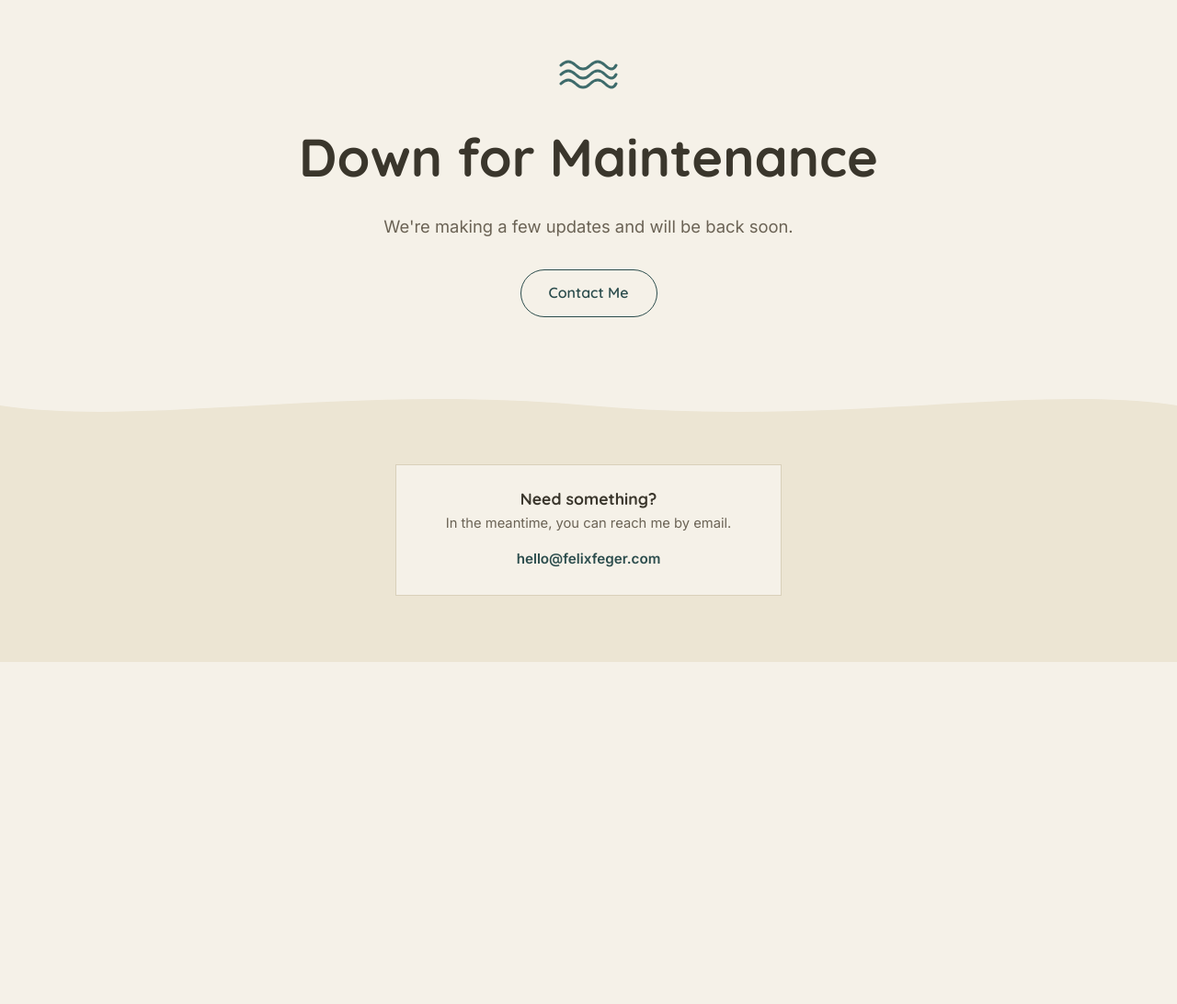
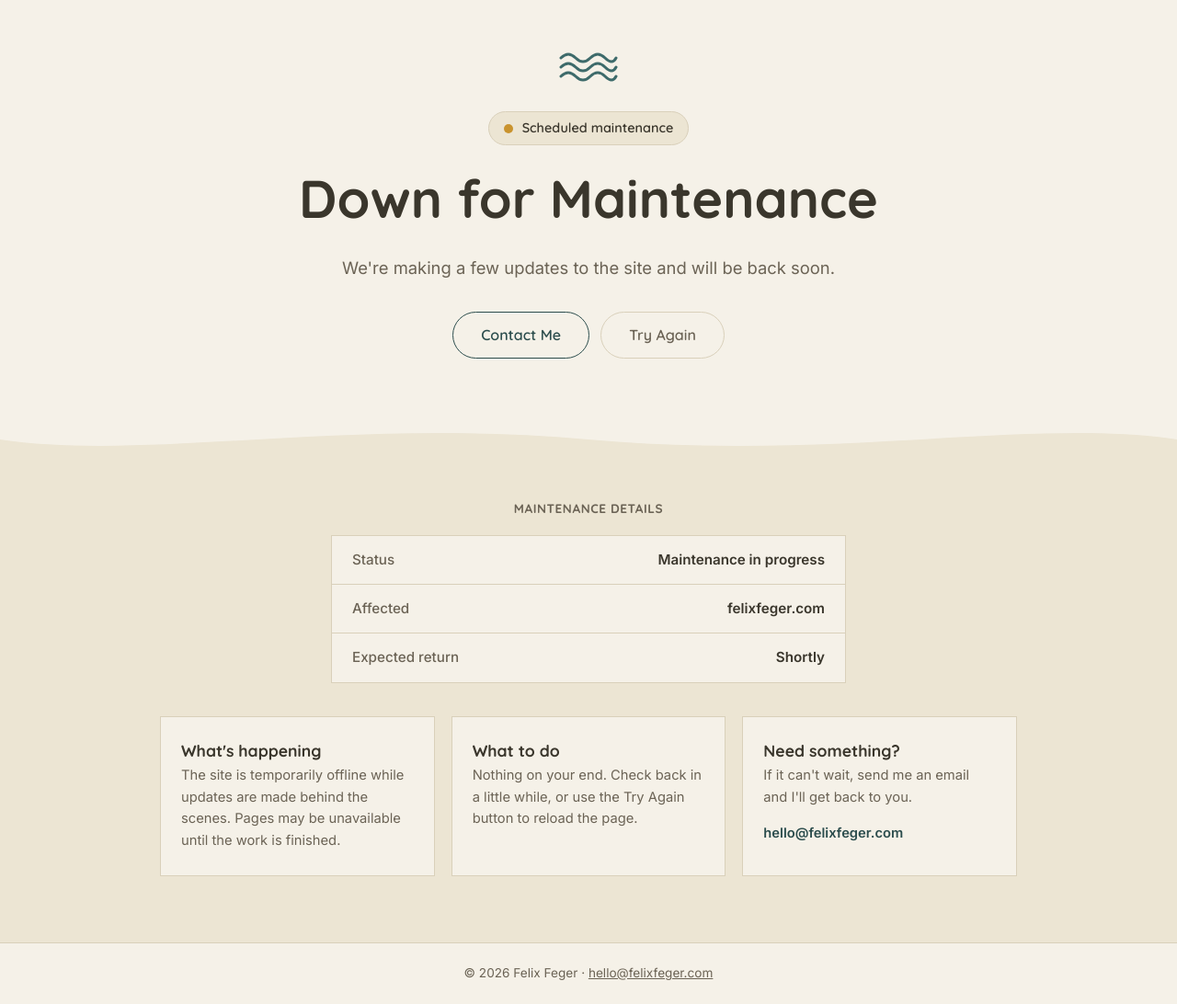
Before and after one commit to felixfeger/felixfeger-down, a plain HTML site: page index.html in a window 1280 px wide. Shown: the part 100-1192 px from the top of the page at 92% size. Before the commit the page ends 820 px from the top, so only its background shows below. Drawn offline with Linux system fonts and the light colour scheme.

Commit message:
Update index.html

```diff
--- a/index.html
+++ b/index.html
@@ -11,7 +11,8 @@
 <style>
 /* Standalone on purpose: no dependency on css/style.css or js/site.js,
    so this page still works if the rest of the site is unavailable.
-   Colors, fonts and components are copied from css/style.css. */
+   Colors, fonts and components are copied from css/style.css.
+   Only needs logo.png and favicon.ico from the site root. */
 
 @import url('https://fonts.googleapis.com/css2?family=Quicksand:wght@500;600;700&family=Inter:wght@400;500;600&display=swap');
 
@@ -23,12 +24,15 @@
   --line: #D9D0BA;
   --teal: #3E6B6B;
   --teal-deep: #2C4D4D;
+  --amber: #C9932E;
   --on-teal: #fff;
 
   color-scheme: light dark;
 
   --font-display: 'Quicksand', sans-serif;
   --font-body: 'Inter', sans-serif;
+  --max-w: 980px;
+  --radius: 4px;
 }
 
 @media (prefers-color-scheme: dark) {
@@ -51,7 +55,7 @@
 
 * { box-sizing: border-box; }
 
-html, body { height: 100%; }
+html, body { min-height: 100%; }
 
 body {
   margin: 0;
@@ -63,19 +67,16 @@ body {
   -webkit-font-smoothing: antialiased;
   display: flex;
   flex-direction: column;
+  min-height: 100vh;
 }
 
 img { max-width: 100%; display: block; }
 
 a { color: var(--teal-deep); text-decoration: none; }
 a:hover { text-decoration: underline; }
+a:focus-visible { outline: 2px solid var(--teal); outline-offset: 3px; }
 
-a:focus-visible {
-  outline: 2px solid var(--teal);
-  outline-offset: 3px;
-}
-
-h1, h3 {
+h1, h2, h3 {
   font-family: var(--font-display);
   font-weight: 700;
   color: var(--ink);
@@ -85,15 +86,16 @@ h1, h3 {
 
 p { max-width: 62ch; }
 
-/* Top bar */
-.site-header {
-  border-bottom: 1px solid var(--line);
+.wrap {
+  max-width: var(--max-w);
+  margin: 0 auto;
+  padding: 0 24px;
 }
 
-.site-header .inner {
-  max-width: 980px;
-  margin: 0 auto;
-  padding: 0 24px;
+/* Top bar */
+.site-header { border-bottom: 1px solid var(--line); }
+
+.site-header .wrap {
   height: 64px;
   display: flex;
   align-items: center;
@@ -106,27 +108,22 @@ p { max-width: 62ch; }
 }
 
 /* Hero */
-main {
-  flex: 1;
-  display: flex;
-  flex-direction: column;
-}
+main { flex: 1; display: flex; flex-direction: column; }
 
 .hero {
-  padding: 96px 24px 72px;
+  padding: 88px 24px 64px;
   text-align: center;
 }
 
 .wave-icon {
+  display: block;
   width: 64px;
   height: auto;
   margin: 0 auto 28px;
   color: var(--teal);
 }
 
-.hero h1 {
-  font-size: clamp(2.4rem, 6vw, 3.6rem);
-}
+.hero h1 { font-size: clamp(2.4rem, 6vw, 3.6rem); }
 
 .hero .tagline {
   color: var(--ink-soft);
@@ -134,6 +131,48 @@ main {
   margin: 0 auto 32px;
 }
 
+.hero-actions {
+  display: flex;
+  gap: 12px;
+  justify-content: center;
+  flex-wrap: wrap;
+}
+
+/* Status pill */
+.status {
+  display: flex;
+  width: fit-content;
+  align-items: center;
+  gap: 10px;
+  border: 1px solid var(--line);
+  background: var(--bg-raised);
+  border-radius: 999px;
+  padding: 6px 16px;
+  margin: 0 auto 24px;
+  font-family: var(--font-display);
+  font-weight: 600;
+  font-size: 0.9rem;
+}
+
+.status-dot {
+  width: 10px;
+  height: 10px;
+  border-radius: 50%;
+  background: var(--amber);
+}
+
+.status-dot.pulse { animation: pulse 2s ease-in-out infinite; }
+
+@keyframes pulse {
+  0%, 100% { opacity: 1; }
+  50% { opacity: 0.35; }
+}
+
+@media (prefers-reduced-motion: reduce) {
+  .status-dot.pulse { animation: none; }
+}
+
+/* Buttons */
 .btn {
   display: inline-block;
   border: 1.5px solid var(--teal-deep);
@@ -152,7 +191,17 @@ main {
   text-decoration: none;
 }
 
-/* Wave + contact band */
+.btn-quiet {
+  border-color: var(--line);
+  color: var(--ink-soft);
+}
+
+.btn-quiet:hover {
+  background: var(--bg-raised);
+  color: var(--ink);
+}
+
+/* Wave divider + detail band */
 .wave-divider {
   display: block;
   width: 100%;
@@ -160,42 +209,171 @@ main {
   color: var(--bg-raised);
 }
 
-.contact-band {
+.details {
   flex: 1;
   background: var(--bg-raised);
   padding: 40px 24px 72px;
 }
 
-.contact-card {
-  max-width: 420px;
-  margin: 0 auto;
+.section-label {
+  font-family: var(--font-display);
+  font-weight: 700;
+  font-size: 0.85rem;
+  letter-spacing: 0.04em;
+  text-transform: uppercase;
+  color: var(--ink-soft);
+  text-align: center;
+  margin: 0 auto 18px;
+}
+
+.card-grid {
+  display: grid;
+  grid-template-columns: repeat(3, 1fr);
+  gap: 18px;
+}
+
+.card {
   border: 1px solid var(--line);
   background: var(--bg);
   padding: 26px 22px;
-  text-align: center;
 }
 
-.contact-card h3 {
-  font-size: 1.1rem;
-  margin-bottom: 6px;
+.card h3 { font-size: 1.1rem; margin-bottom: 6px; }
+
+.card p {
+  color: var(--ink-soft);
+  font-size: 0.92rem;
+  margin: 0 0 14px;
 }
 
-.contact-card p {
-  color: var(--ink-soft);
-  font-size: 0.92rem;
-  margin: 0 auto 14px;
+.card p:last-child { margin-bottom: 0; }
+
+.card a { font-weight: 600; font-size: 0.92rem; }
+
+/* Facts list (maintenance) */
+.facts {
+  max-width: 560px;
+  margin: 0 auto 36px;
+  border: 1px solid var(--line);
+  background: var(--bg);
 }
 
-.contact-card a {
-  font-weight: 600;
+.fact {
+  display: flex;
+  justify-content: space-between;
+  gap: 16px;
+  padding: 14px 22px;
   font-size: 0.95rem;
+}
+
+.fact + .fact { border-top: 1px solid var(--line); }
+.fact dt { color: var(--ink-soft); font-weight: 500; }
+.fact dd { margin: 0; font-weight: 600; text-align: right; }
+
+/* Progress tracker (outage) */
+.steps {
+  list-style: none;
+  display: grid;
+  grid-template-columns: repeat(4, 1fr);
+  max-width: 720px;
+  margin: 0 auto 28px;
+  padding: 0;
+}
+
+.step {
+  position: relative;
+  text-align: center;
+  padding-top: 30px;
+  font-size: 0.88rem;
+  font-weight: 500;
+  color: var(--ink-soft);
+}
+
+.step::before {
+  content: '';
+  position: absolute;
+  top: 0;
+  left: 50%;
+  transform: translateX(-50%);
+  width: 16px;
+  height: 16px;
+  border-radius: 50%;
+  border: 2px solid var(--line);
+  background: var(--bg-raised);
+  z-index: 1;
+}
+
+.step + .step::after {
+  content: '';
+  position: absolute;
+  top: 7px;
+  right: 50%;
+  width: 100%;
+  height: 2px;
+  background: var(--line);
+}
+
+.step.done::before,
+.step.current::before {
+  border-color: var(--teal);
+  background: var(--teal);
+}
+
+.step.current::before {
+  border-color: var(--amber);
+  background: var(--amber);
+}
+
+.step.done::after,
+.step.current::after { background: var(--teal); }
+
+.step.current {
+  color: var(--ink);
+  font-weight: 700;
+}
+
+.step.current::before { animation: pulse 2s ease-in-out infinite; }
+
+@media (prefers-reduced-motion: reduce) {
+  .step.current::before { animation: none; }
+}
+
+.update {
+  max-width: 720px;
+  margin: 0 auto 36px;
+  border: 1px solid var(--line);
+  border-left: 4px solid var(--amber);
+  background: var(--bg);
+  padding: 20px 22px;
+}
+
+.update h3 { font-size: 1.05rem; margin-bottom: 6px; }
+.update p { margin: 0; color: var(--ink-soft); font-size: 0.95rem; }
+
+/* Footer */
+.site-footer {
+  border-top: 1px solid var(--line);
+  padding: 22px 24px;
+  text-align: center;
+  font-size: 0.85rem;
+  color: var(--ink-soft);
+}
+
+.site-footer a { color: var(--ink-soft); text-decoration: underline; }
+
+@media (max-width: 720px) {
+  .hero { padding: 64px 24px 48px; }
+  .card-grid { grid-template-columns: 1fr; }
+  .step { font-size: 0.78rem; }
+  .fact { flex-direction: column; gap: 2px; }
+  .fact dd { text-align: left; }
 }
 </style>
 </head>
 <body>
 
 <header class="site-header">
-  <div class="inner">
+  <div class="wrap">
     <img class="brand-logo" src="logo.png" alt="Office of Felix Feger">
   </div>
 </header>
@@ -212,9 +390,14 @@ main {
             stroke="currentColor" stroke-width="3" stroke-linecap="round"/>
     </svg>
 
+    <div class="status"><span class="status-dot"></span>Scheduled maintenance</div>
+
     <h1>Down for Maintenance</h1>
-    <p class="tagline">We're making a few updates and will be back soon.</p>
-    <a href="mailto:hello@felixfeger.com" class="btn">Contact Me</a>
+    <p class="tagline">We're making a few updates to the site and will be back soon.</p>
+    <div class="hero-actions">
+      <a href="mailto:hello@felixfeger.com" class="btn">Contact Me</a>
+      <a href="javascript:location.reload()" class="btn btn-quiet">Try Again</a>
+    </div>
   </section>
 
   <svg class="wave-divider" viewBox="0 0 1200 60"
@@ -225,14 +408,43 @@ main {
           fill="currentColor"/>
   </svg>
 
-  <section class="contact-band">
-    <div class="contact-card">
-      <h3>Need something?</h3>
-      <p>In the meantime, you can reach me by email.</p>
-      <a href="mailto:hello@felixfeger.com">hello@felixfeger.com</a>
+  <section class="details">
+    <div class="wrap">
+      <p class="section-label">Maintenance details</p>
+
+      <!-- Edit these values for each maintenance window. -->
+      <dl class="facts">
+        <div class="fact"><dt>Status</dt><dd>Maintenance in progress</dd></div>
+        <div class="fact"><dt>Affected</dt><dd>felixfeger.com</dd></div>
+        <div class="fact"><dt>Expected return</dt><dd>Shortly</dd></div>
+      </dl>
+
+      <div class="card-grid">
+        <div class="card">
+          <h3>What's happening</h3>
+          <p>The site is temporarily offline while updates are made behind the scenes. Pages may be unavailable until the work is finished.</p>
+        </div>
+
+        <div class="card">
+          <h3>What to do</h3>
+          <p>Nothing on your end. Check back in a little while, or use the Try Again button to reload the page.</p>
+        </div>
+
+        <div class="card">
+          <h3>Need something?</h3>
+          <p>If it can't wait, send me an email and I'll get back to you.</p>
+          <a href="mailto:hello@felixfeger.com">hello@felixfeger.com</a>
+        </div>
+      </div>
     </div>
   </section>
 </main>
 
+<footer class="site-footer">
+  &copy; <span id="year">2026</span> Felix Feger &middot;
+  <a href="mailto:hello@felixfeger.com">hello@felixfeger.com</a>
+</footer>
+<script>document.getElementById('year').textContent = new Date().getFullYear();</script>
+
 </body>
 </html>
```
